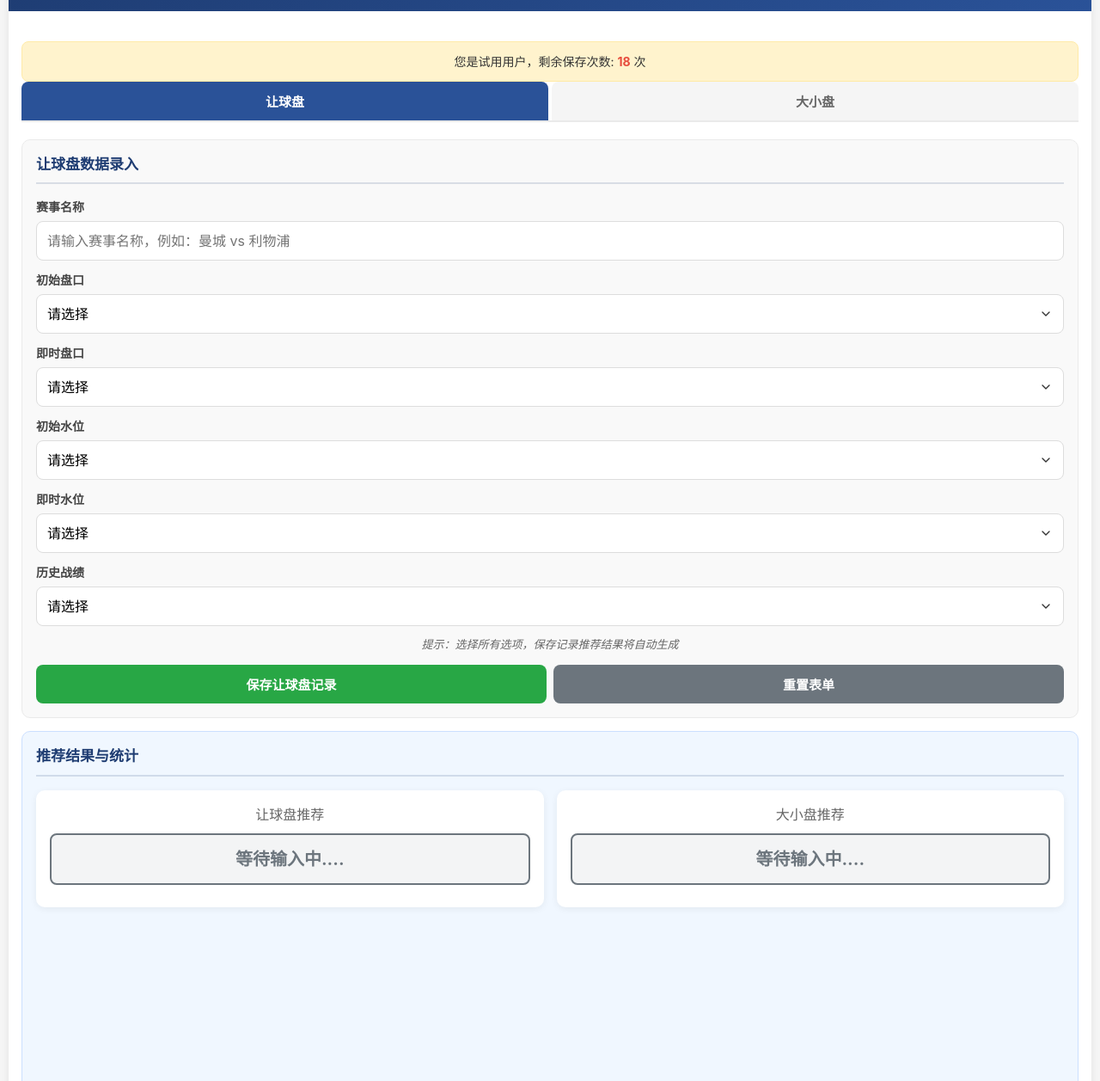
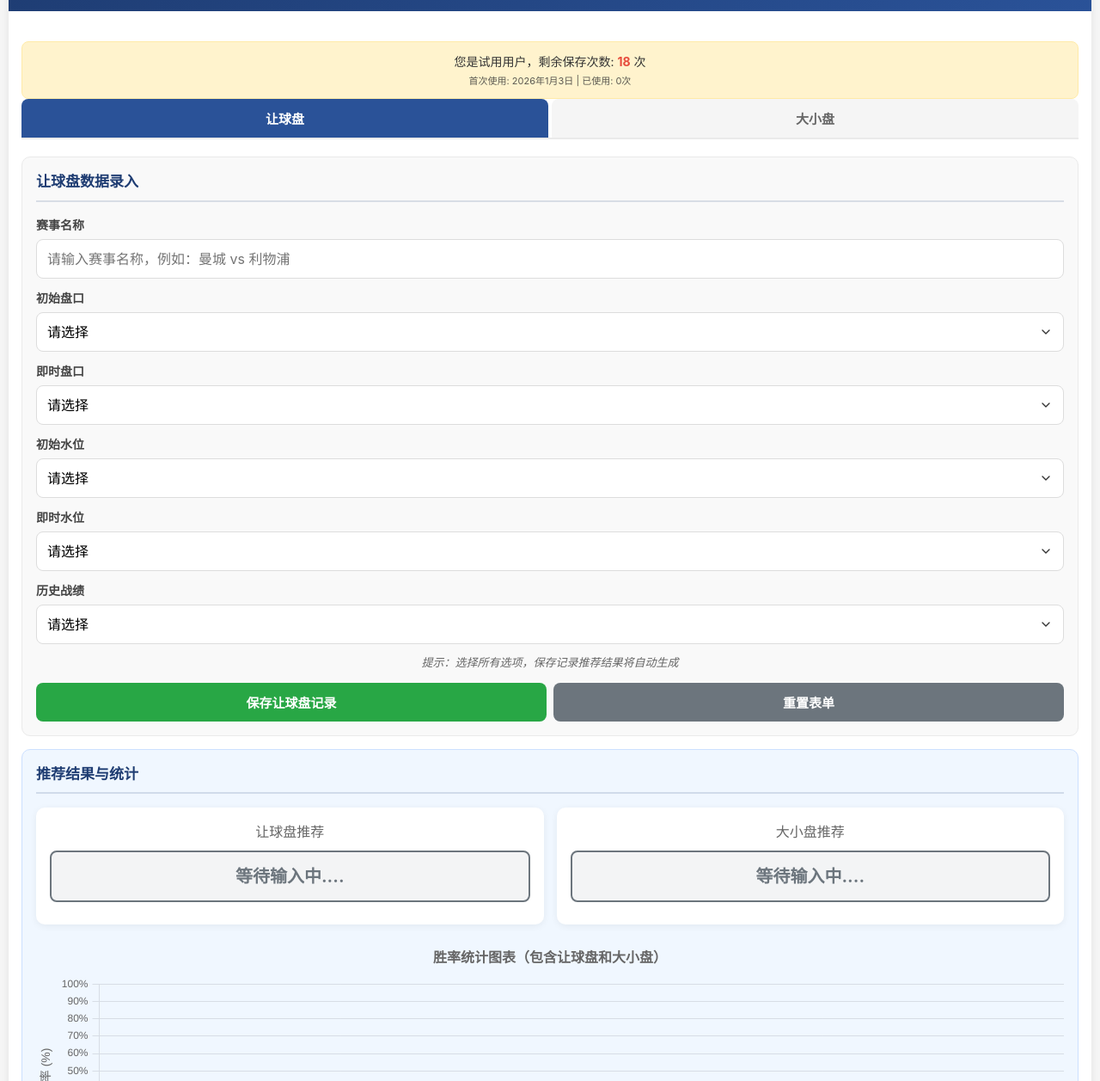
Before and after one commit to lwnn00/bsfootball, a website: page index.html in a window 1280 px wide. Shown: the part 83-1340 px from the top of the page at 86% size. Drawn offline with nearby package versions, Linux system fonts and the light colour scheme; no server answers.

Commit message:
Update index.html

```diff
--- a/index.html
+++ b/index.html
@@ -1851,7 +1851,9 @@
             },
 
             // 显示游客UI
-            showGuestUI: function() {
+   showGuestUI : function() {
+    const guestId = getGuestUserId();
+
     document.getElementById('userInfo').innerHTML = `
         <div class="user-name">游客</div>
         <div class="user-type">试用用户</div>
@@ -1865,15 +1867,13 @@
     const trialInfoElement = document.getElementById('trialInfo');
     if (trialInfoElement) {
         trialInfoElement.style.display = 'block';
-                    this.updateTrialInfo('guest');
+        this.updateTrialInfo(guestId);  // 使用固定的游客ID
     }
 
     // 绑定事件
     document.getElementById('loginBtnHeader').addEventListener('click', () => this.showLoginModal());
-                document.getElementById('registerBtnHeader').addEventListener('click', () => this
-                .showRegisterModal());
-            },
-
+    document.getElementById('registerBtnHeader').addEventListener('click', () => this.showRegisterModal());
+},
             // 更新用户UI
             updateUI: function(user) {
                 document.getElementById('userInfo').innerHTML = `
@@ -3214,7 +3214,7 @@
                 userType = currentUser.userType;
             } else {
                 // 为游客生成唯一标识（基于时间戳）
-                username = 'guest_' + Date.now().toString(36) + '_' + Math.random().toString(36).substr(2, 5);
+                username = getGuestUserId();
             }
 
             // 如果是试用用户或游客，进行更严格的检查
@@ -3336,6 +3336,7 @@
         // 保存大小盘记录
         async function saveSizeRecord() {
             // 检查用户登录状态
+            // 检查用户登录状态
     const currentUser = JSON.parse(localStorage.getItem('currentUser'));
     let username = 'guest';
     let userType = 'trial';
@@ -3344,8 +3345,8 @@
         username = currentUser.username;
         userType = currentUser.userType;
     } else {
-                // 为游客生成唯一标识（基于时间戳）
-                username = 'guest_' + Date.now().toString(36) + '_' + Math.random().toString(36).substr(2, 5);
+        // 使用固定的游客标识符（基于指纹或本地存储）
+        username = getGuestUserId();
     }
 
             // 如果是试用用户或游客，进行更严格的检查
@@ -3463,7 +3464,38 @@
 
             alert(successMsg);
         }
-
+function getGuestUserId() {
+    const STORAGE_KEY = 'guest_user_id';
+
+    // 检查是否有存储的游客ID
+    let guestId = localStorage.getItem(STORAGE_KEY);
+
+    if (!guestId) {
+        // 生成新的游客ID（基于时间戳和随机数，但只生成一次）
+        guestId = 'guest_' + Date.now().toString(36) + '_' + Math.random().toString(36).substr(2, 5);
+
+        // 存储到本地，确保以后使用同一个ID
+        localStorage.setItem(STORAGE_KEY, guestId);
+
+        // 同时存储创建时间
+        localStorage.setItem('guest_created_time', Date.now().toString());
+
+        // 初始化试用数据
+        const trialData = {
+            count: 0,
+            createdTimestamp: Date.now(),
+            firstUse: new Date().toISOString(),
+            lastUpdate: new Date().toISOString(),
+            attempts: 0
+        };
+
+        StorageManager.setTrialData(guestId, trialData);
+
+        console.log('创建新游客ID:', guestId);
+    }
+
+    return guestId;
+}
         // 加载历史记录（只显示当前用户的记录）
         function loadHistory() {
             const currentUser = JSON.parse(localStorage.getItem('currentUser'));
```
Lines whose indentation alone changed are shown as unchanged.
